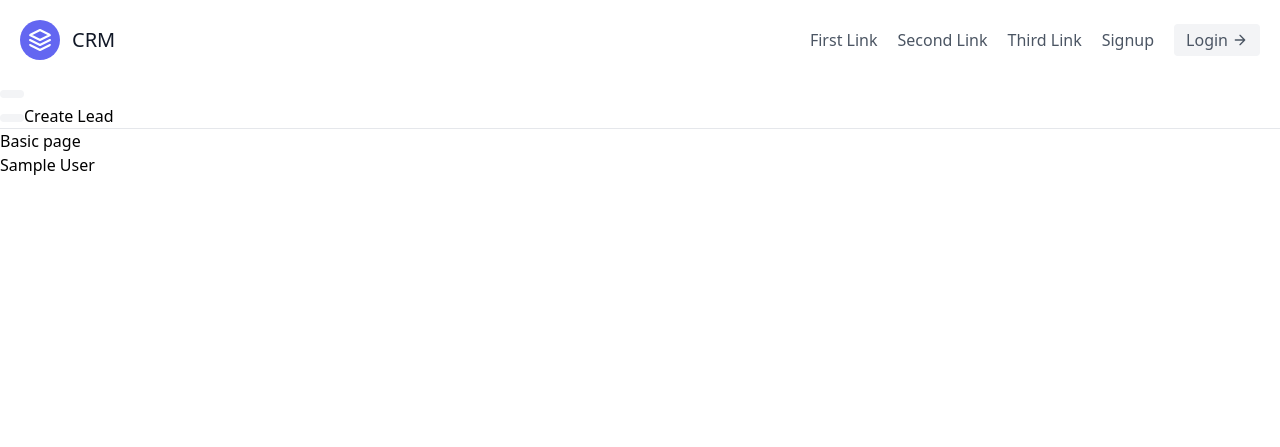
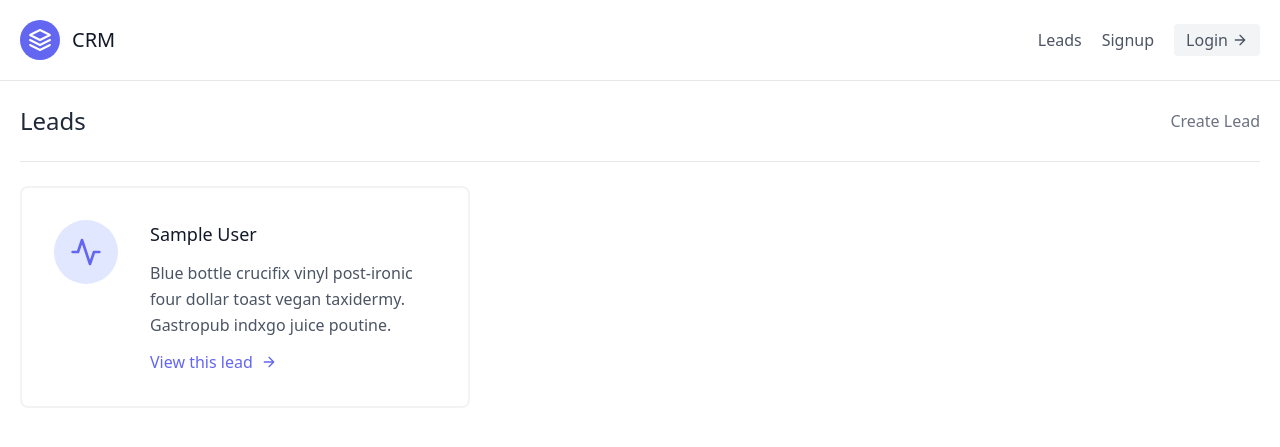
Before and after one commit to dreamboxtech/customer-relatioship-management, a Django app: page /leads/ in a window 1280 px wide. Shown: the top 447 px of the page. Run offline with Django 3.2, Linux system fonts and the light colour scheme; tables that the repository leaves empty hold one stand-in row (values such as "Sample post").

Commit message:
index template imported from tailwind leads displayed with feature style

```diff
--- a/djcrm/urls.py
+++ b/djcrm/urls.py
@@ -20,6 +20,6 @@
 
 urlpatterns = [
     path('admin/', admin.site.urls),
-    path('', land),
+    path('', land, name='landing_page'),
     path('leads/', include('leads.urls', namespace="leader"))
 ]
--- a/templates/index.html
+++ b/templates/index.html
@@ -1,14 +1,44 @@
 {% extends 'base.html' %}
 
 {% block content %}
-    <a href="{% url 'leader:create' %}">Create Lead</a>
-    <hr>
-    <h1>Basic page</h1>
-    {% for lead in leads %}
-        <ul>
-            <li>
-            <a href="{% url 'leader:details' lead.pk %}" >{{lead}} </a>
-            </li>
-        </ul>
-    {% endfor %}
+<hr>
+<section class="text-gray-600 body-font">
+  <div class="container px-5 mx-auto flex flex-wrap">
+    <div class="w-full mb-6 py-6 flex justify-between items-center border-b border-gray-200">
+        <div>
+            <h1 class="text-2xl text-gray-800">Leads</h1>
+        </div>
+        <div>
+            <a class="text-gray-500 hover:text-blue-500" href="{% url 'leader:create' %}">Create Lead</a>
+        </div>
+    </div>
+
+
+
+    <div class="flex flex-wrap -m-4">
+        {% for lead in leads %}
+      <div class="p-4 lg:w-1/2 md:w-full">
+        <div class="flex border-2 rounded-lg border-gray-200 border-opacity-50 p-8 sm:flex-row flex-col">
+          <div class="w-16 h-16 sm:mr-8 sm:mb-0 mb-4 inline-flex items-center justify-center rounded-full bg-indigo-100 text-indigo-500 flex-shrink-0">
+            <svg fill="none" stroke="currentColor" stroke-linecap="round" stroke-linejoin="round" stroke-width="2" class="w-8 h-8" viewBox="0 0 24 24">
+              <path d="M22 12h-4l-3 9L9 3l-3 9H2"></path>
+            </svg>
+          </div>
+          <div class="flex-grow">
+            <h2 class="text-gray-900 text-lg title-font font-medium mb-3">{{ lead.first_name }} {{ lead.last_name }}</h2>
+            <p class="leading-relaxed text-base">Blue bottle crucifix vinyl post-ironic four dollar toast vegan taxidermy. Gastropub indxgo juice poutine.</p>
+            <a href="{% url 'leader:details' lead.pk %}" class="mt-3 text-indigo-500 inline-flex items-center">View this lead
+              <svg fill="none" stroke="currentColor" stroke-linecap="round" stroke-linejoin="round" stroke-width="2" class="w-4 h-4 ml-2" viewBox="0 0 24 24">
+                <path d="M5 12h14M12 5l7 7-7 7"></path>
+              </svg>
+            </a>
+          </div>
+        </div>
+
+        </div>
+      {% endfor %}
+    </div>
+  </div>
+</section>
+
 {% endblock content %}
--- a/templates/landing.html
+++ b/templates/landing.html
@@ -4,10 +4,10 @@
 <section class="text-gray-600 body-font">
     <div class="container mx-auto flex px-5 py-24 md:flex-row flex-col items-center">
       <div class="lg:flex-grow md:w-1/2 lg:pr-24 md:pr-16 flex flex-col md:items-start md:text-left mb-16 md:mb-0 items-center text-center">
-        <h1 class="title-font sm:text-4xl text-3xl mb-4 font-medium text-gray-900">Before they sold out
-          <br class="hidden lg:inline-block">readymade gluten
+        <h1 class="title-font sm:text-4xl text-3xl mb-4 font-medium text-gray-900">A custom CRM
+          <br class="hidden lg:inline-block">built with Django
         </h1>
-        <p class="mb-8 leading-relaxed">Copper mug try-hard pitchfork pour-over freegan heirloom neutra air plant cold-pressed tacos poke beard tote bag. Heirloom echo park mlkshk tote bag selvage hot chicken authentic tumeric truffaut hexagon try-hard chambray.</p>
+        <p class="mb-8 leading-relaxed">CRM that manages leads.<br>Hard work pays off. Never give up. Keep moving, keep pushing, you are almost there. The light is near!</p>
         <div class="flex justify-center">
           <button class="inline-flex text-white bg-indigo-500 border-0 py-2 px-6 focus:outline-none hover:bg-indigo-600 rounded text-lg">Button</button>
           <button class="ml-4 inline-flex text-gray-700 bg-gray-100 border-0 py-2 px-6 focus:outline-none hover:bg-gray-200 rounded text-lg">Button</button>
--- a/templates/navbar.html
+++ b/templates/navbar.html
@@ -7,15 +7,14 @@
       <span class="ml-3 text-xl">CRM</span>
     </a>
     <nav class="md:ml-auto flex flex-wrap items-center text-base justify-center">
-      <a class="mr-5 hover:text-gray-900">First Link</a>
-      <a class="mr-5 hover:text-gray-900">Second Link</a>
-      <a class="mr-5 hover:text-gray-900">Third Link</a>
+      <a href= '{% url 'leader:home' %}' class="mr-5 hover:text-gray-900">Leads</a>
       <a class="mr-5 hover:text-gray-900">Signup</a>
     </nav>
-    <a href="#" class="inline-flex items-center bg-gray-100 border-0 py-1 px-3 focus:outline-none hover:bg-gray-200 rounded text-base mt-4 md:mt-0">Login
+    <a href="#" class="inline-flex items-center bg-gray-100 border-0 py-1 px-3 focus:outline-none hover:bg-gray-200 rounded text-base mt-4 md:mt-0"><button>Login</button>
       <svg fill="none" stroke="currentColor" stroke-linecap="round" stroke-linejoin="round" stroke-width="2" class="w-4 h-4 ml-1" viewBox="0 0 24 24">
         <path d="M5 12h14M12 5l7 7-7 7"></path>
       </svg>
-    </button>
+    </a>
+
   </div>
 </header>
```
